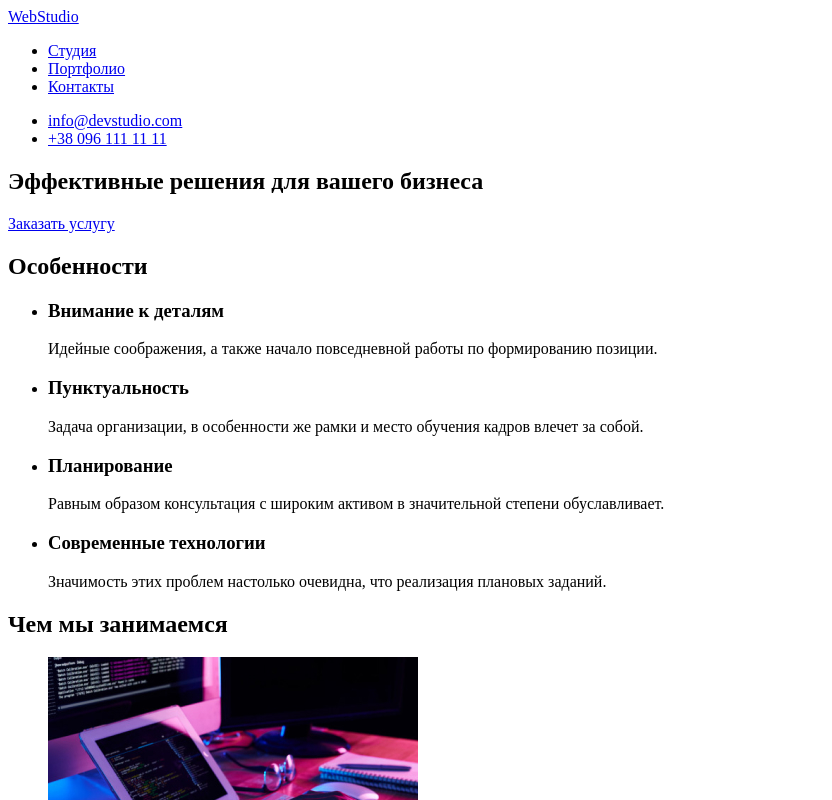
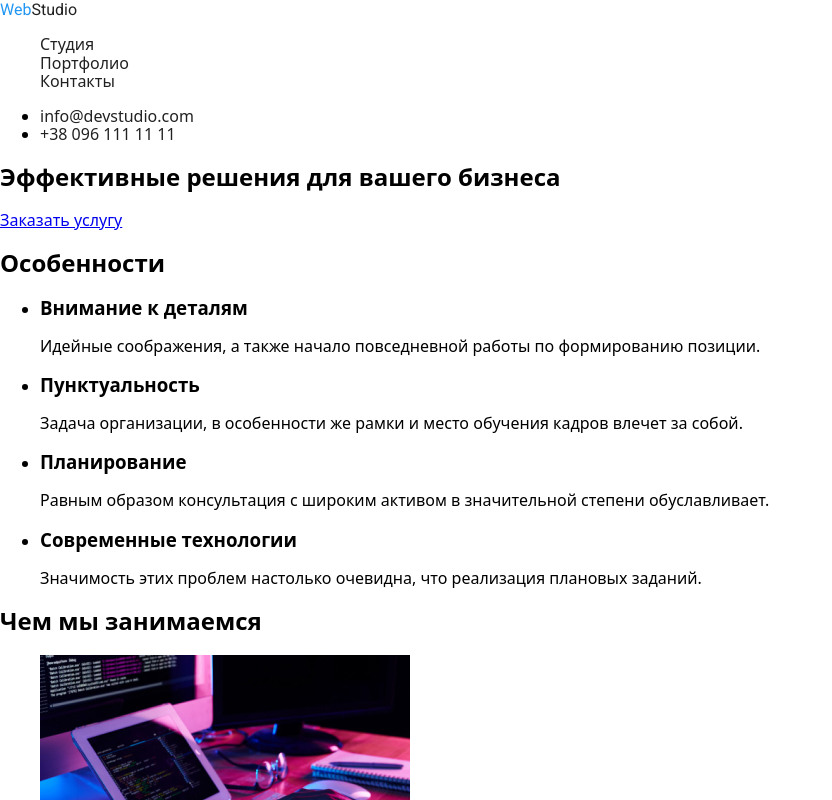
Before and after one commit to olexiychubok/goit-markup-hw-02, a plain HTML site: page index.html in a window 1280 px wide. Shown: the top 800 px of the page, without its empty margins (0-832 px from the left). Drawn offline with nearby package versions, Linux system fonts and the light colour scheme.

Commit message:
Добавлено css в шапку

```diff
--- /dev/null
+++ b/css/style.css
@@ -0,0 +1,61 @@
+:root {
+    --second-text: rgba(255, 255, 255, 1);
+    --main-text: rgba(33, 33, 33, 1);
+    --hover-text: rgba(33, 150, 243, 1);
+    --link-text: rgba(117, 117, 117, 1);
+    --address-text-op60: rgba(255, 255, 255, 0.6);
+}
+
+/* for all */
+
+.link {
+    list-style: none;
+    text-decoration: none;
+}
+
+.header {
+    background-color: var(--second-text);
+}
+
+/* logo */
+
+.logo {
+    font-family: 'Roboto', sans-serif;
+    color: var(--main-text);
+}
+
+.logo-web {
+    color: var(--hover-text);
+}
+
+/* site-nav */
+
+.site-nav .link a {
+    text-decoration: none;
+    color: var(--main-text)
+}
+
+.site-nav .link:hover a {
+    color: var(--hover-text)
+}
+
+.site-nav .link:focus a {
+    color: var(--hover-text);
+}
+
+/* nav-contacts */
+.contact .item a {
+    list-style: none;
+    text-decoration: none;
+    color: var(--main-text)
+}
+
+.contact .item:hover a {
+    color: var(--hover-text);
+}
+
+.contact .item:focus a {
+    color: var(--hover-text);
+}
+
+/*  */
--- a/index.html
+++ b/index.html
@@ -3,22 +3,29 @@
 <head>
     <meta charset="UTF-8">
     <meta name="viewport" content="width=device-width, initial-scale=1.0">
-    <title>Студия</title>
+    <title>Главная</title>
+    <link rel="preconnect" href="https://fonts.gstatic.com">
+<link href="https://fonts.googleapis.com/css2?family=Raleway:wght@400;700&family=Roboto:wght@400;500;700&display=swap" rel="stylesheet">
+    <link
+    rel="stylesheet"
+    href="https://cdnjs.cloudflare.com/ajax/libs/modern-normalize/1.0.0/modern-normalize.min.css"
+    />
+    <link rel="stylesheet" href="/css/style.css">
 </head>
 <body>
-    <header>
-            <a href="/index.html">WebStudio</a>
+    <header class="header">
+            <a href="/index.html" class="logo link"> <span class="logo-web">Web</span>Studio</a>
         <nav>
-            <ul>
-                <li><a href="/index.html">Студия</a></li>
-                <li><a href="/portfolio.html">Портфолио</a></li>
-                <li><a href="/contact">Контакты</a></li>
+            <ul class="site-nav">
+                <li class="link"><a href="/index.html">Студия</a></li>
+                <li class="link"><a href="/portfolio.html">Портфолио</a></li>
+                <li class="link"><a href="/contact">Контакты</a></li>
             </ul>
         </nav>
         <div>
-            <ul>
-                <li><a href="mailto:info@devstudio.com">info@devstudio.com</a></li>
-                <li><a href="tel:+380961111111">+38 096 111 11 11</a></li>
+            <ul class="contact">
+                <li class="item"><a href="mailto:info@devstudio.com">info@devstudio.com</a></li>
+                <li class="item"><a href="tel:+380961111111">+38 096 111 11 11</a></li>
             </ul>
         </div>
     </header>
```
Also changed, not shown: portfolio.html (+6 -2 lines), 1 other file.
